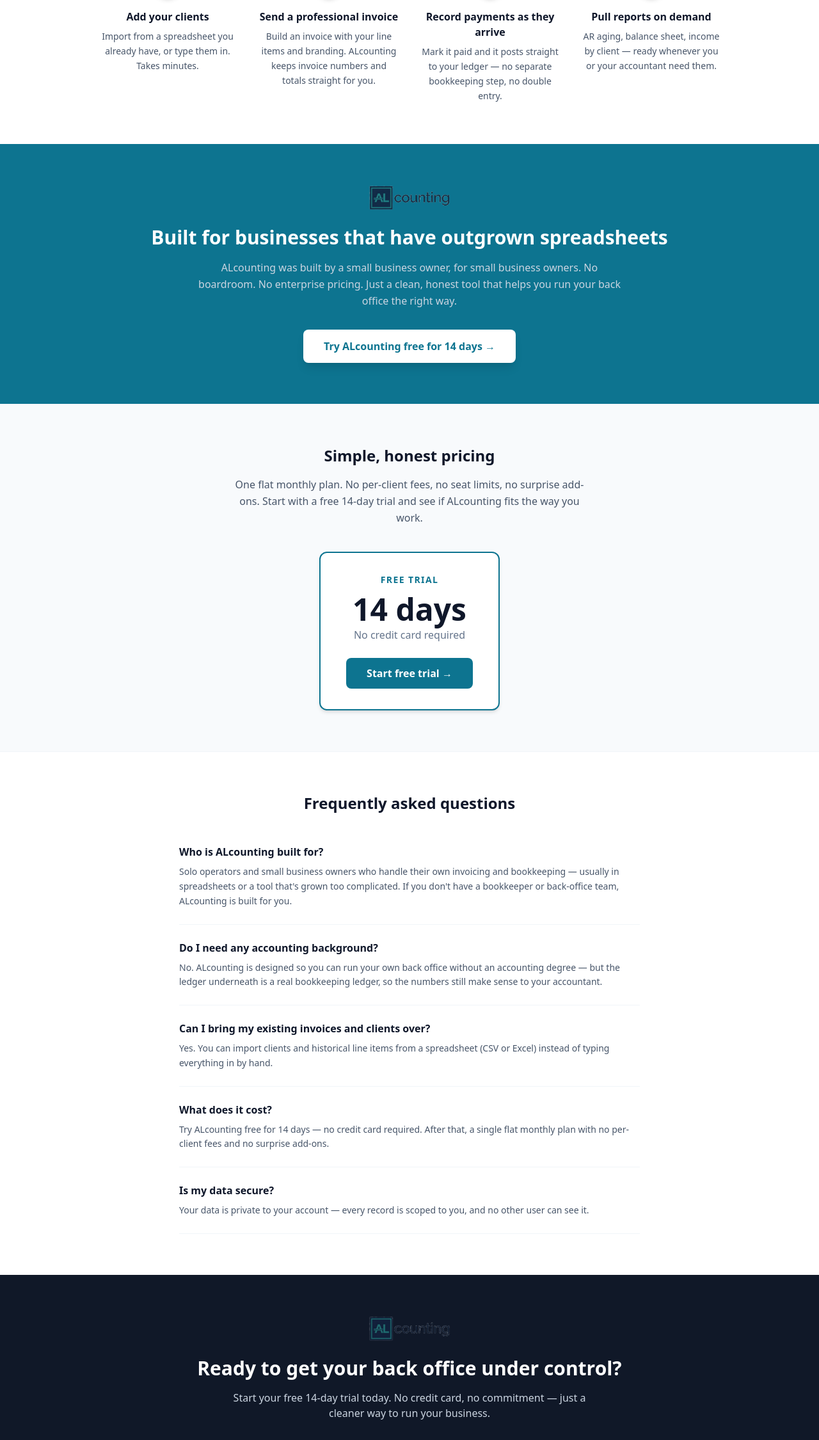
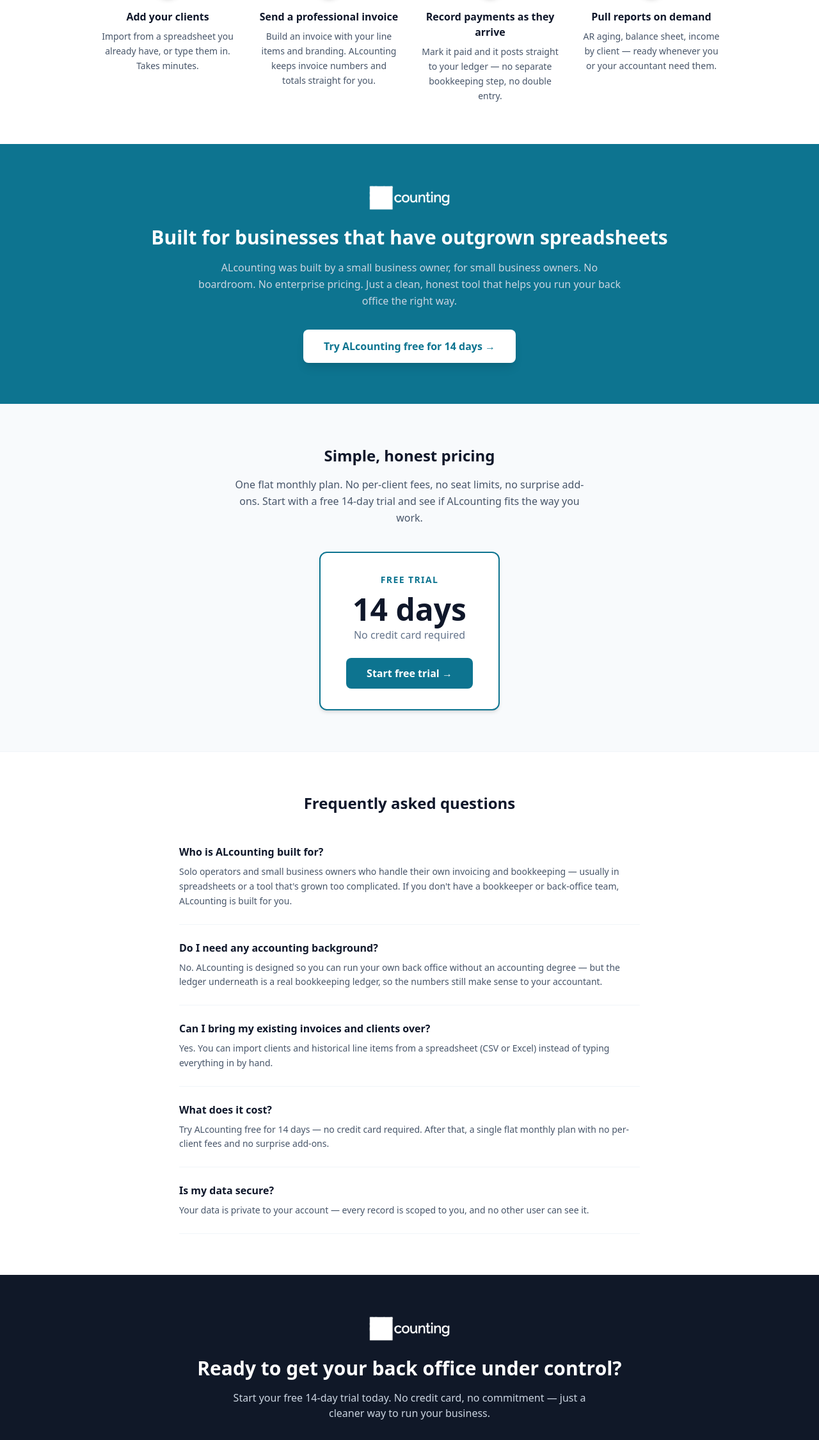
Before and after one commit to illmatic72/marketing-site, a Next.js app: page / in a window 1280 px wide. Shown: the part 1759-4009 px from the top of the page at 64% size. Built offline with nearby package versions, Linux system fonts and the light colour scheme.

Commit message:
Update page.tsx

```diff
--- a/app/page.tsx
+++ b/app/page.tsx
@@ -167,7 +167,7 @@
       {/* Brand / positioning strip */}
       <section className="bg-[#0D7490]">
         <div className="max-w-5xl mx-auto px-6 py-16 text-center">
-          <img src="/al-logo-full.png" alt="ALcounting" className="h-10 w-auto mx-auto mb-6 opacity-90" />
+          <img src="/al-logo-full.png" alt="ALcounting" className="h-10 w-auto mx-auto mb-6 brightness-0 invert" />
           <h2 className="text-2xl sm:text-3xl font-bold text-white mb-4">
             Built for businesses that have outgrown spreadsheets
           </h2>
@@ -223,7 +223,7 @@
       {/* Final CTA */}
       <section className="bg-[#101828]">
         <div className="max-w-5xl mx-auto px-6 py-16 text-center">
-          <img src="/al-logo-full.png" alt="ALcounting" className="h-10 w-auto mx-auto mb-6 opacity-80" />
+          <img src="/al-logo-full.png" alt="ALcounting" className="h-10 w-auto mx-auto mb-6 brightness-0 invert" />
           <h2 className="text-2xl sm:text-3xl font-bold text-white mb-4">
             Ready to get your back office under control?
           </h2>
```
